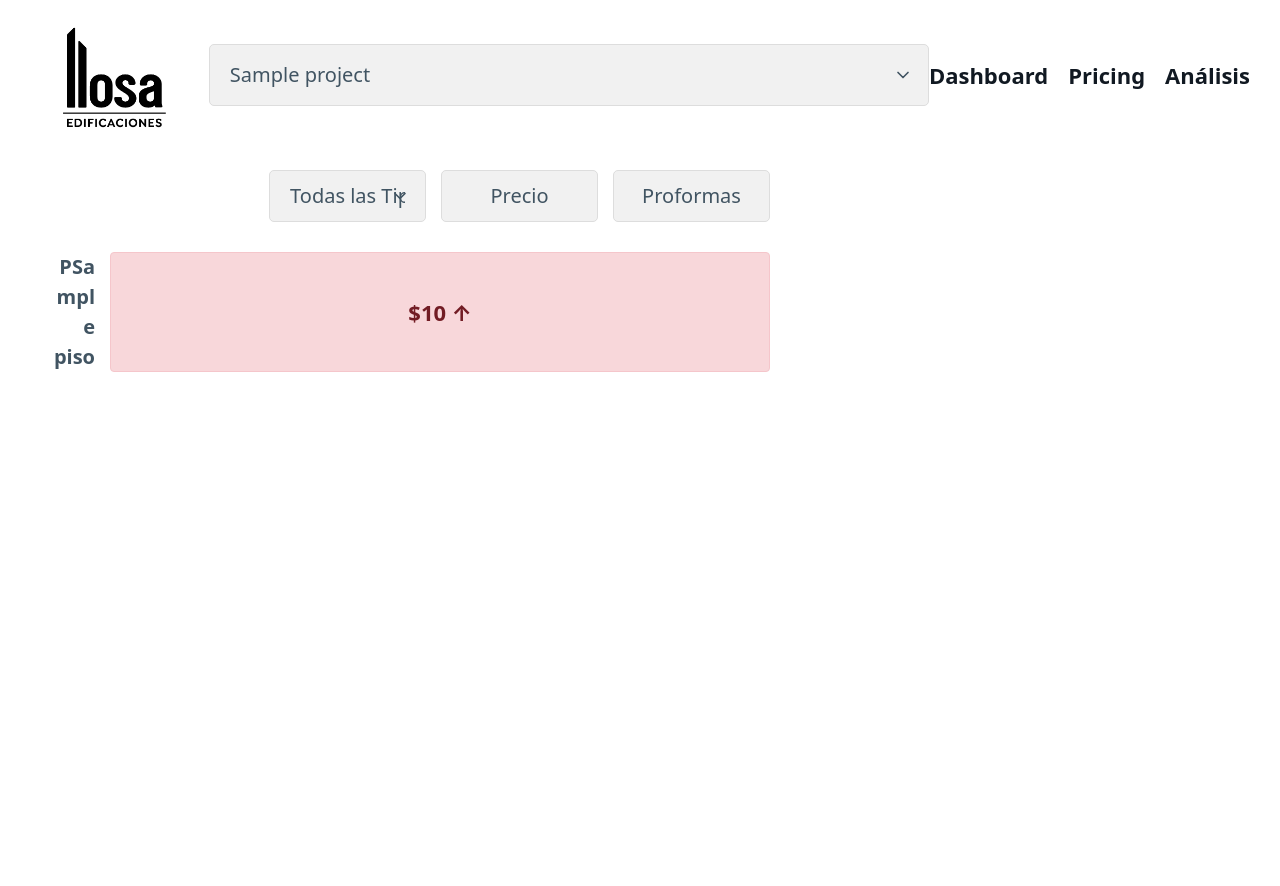
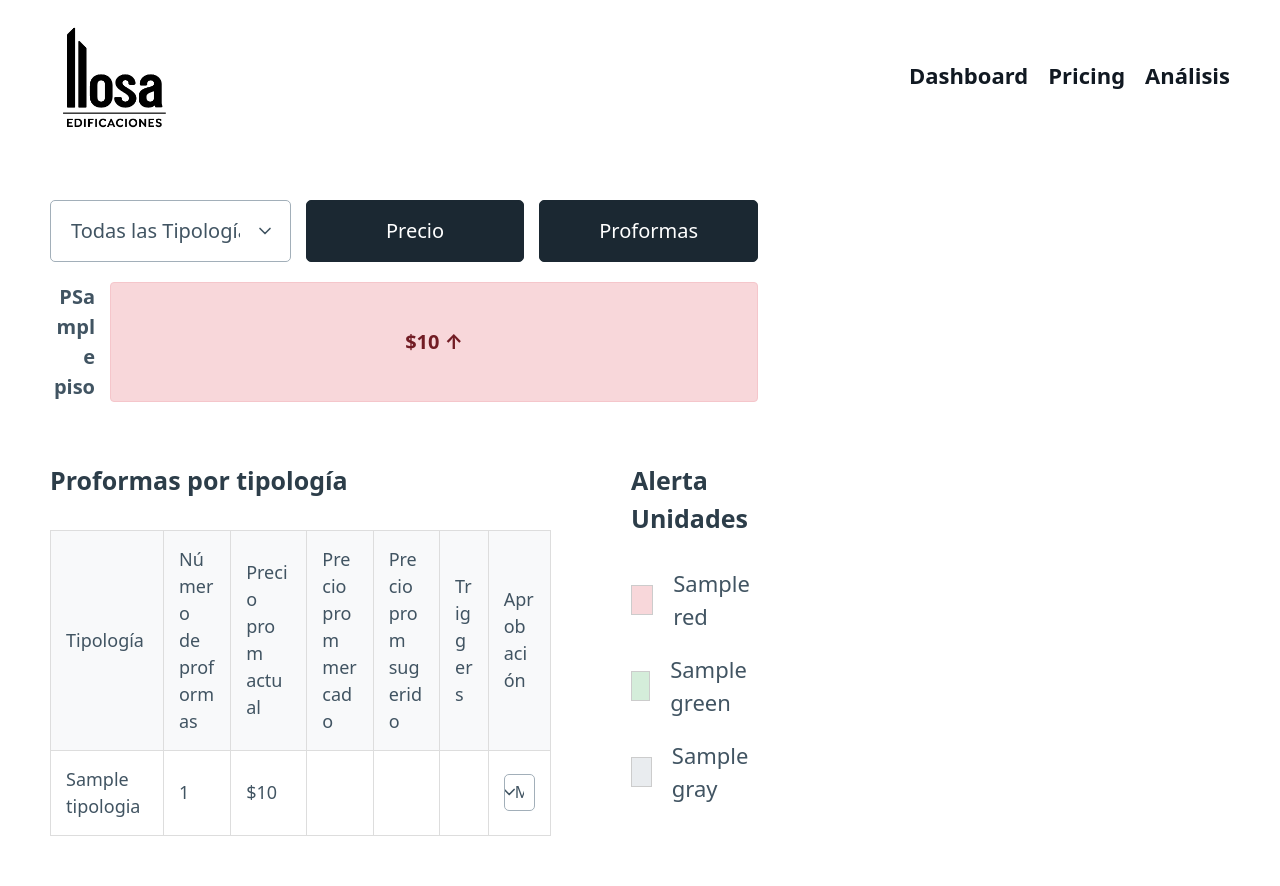
Before and after one commit to RodrigoGDP/web_pricing, a Flask app: template templates/pricing_grid.html in a window 1280 px wide. Before the commit the page ends 372 px from the top, so only its background shows below. Run offline with Flask 3, Linux system fonts and the light colour scheme; the template is opened without the code that fills it: most values are stand-ins (such as "Sample title", 1, 10 or a date in 2020); some libraries are stand-ins or nearby versions.

Commit message:
Implementación inicial de la parrilla de precios y filtros

```diff
--- a/app.py
+++ b/app.py
@@ -2,24 +2,47 @@ import sqlite3
 import random
 from flask import Flask, render_template, request, redirect, url_for
 
+# --- 1. INICIALIZACIÓN DE LA APLICACIÓN ---
 app = Flask(__name__)
 DB_NAME = "database.db"
 
-# ... (El filtro de moneda y la función get_db_connection se mantienen igual) ...
+# --- 2. FILTRO DE MONEDA PERSONALIZADO ---
 @app.template_filter('currency')
 def format_currency(value):
-    if value is None: return "$0"
+    """Formatea un número como una moneda con comas y el símbolo de dólar."""
+    if value is None:
+        return "$0"
     return f"${value:,.0f}"
 
+# --- 3. DATOS DE PRUEBA PARA EL DASHBOARD ORIGINAL ---
+layout_overview_data = {
+    "Tipo 1": {"sold_percentage": 42.8, "average_price": 358},
+    "Tipo 5": {"sold_percentage": 52.5, "average_price": 324},
+    "Tipo 8": {"sold_percentage": 61.2, "average_price": 317},
+    "Tipo 11": {"sold_percentage": 50.4, "average_price": 302},
+}
+
+# --- 4. FUNCIÓN AUXILIAR PARA LA BASE DE DATOS ---
 def get_db_connection():
     conn = sqlite3.connect(DB_NAME)
     conn.row_factory = sqlite3.Row
     return conn
 
-# --- NUEVO: Redirección para la ruta principal ---
+# --- 5. RUTAS DEL DASHBOARD ORIGINAL ---
 @app.route('/')
-def index():
-    # Redirige automáticamente al primer proyecto disponible (o a STILL si existe)
+def dashboard():
+    """Renderiza el dashboard principal."""
+    # (La lógica completa del dashboard se mantiene)
+    return render_template('index.html', data={}, layout_data=layout_overview_data)
+
+@app.route('/update-price/<layout_type>', methods=['POST'])
+def update_price(layout_type):
+    # (Esta función se mantiene para el dashboard original)
+    return "OK"
+
+# --- 6. RUTA DE REDIRECCIÓN PARA LA PARRILLA ---
+@app.route('/pricing')
+def pricing_redirect():
     conn = get_db_connection()
     projects = conn.execute("SELECT DISTINCT nombre_proyecto FROM unidades ORDER BY nombre_proyecto").fetchall()
     conn.close()
@@ -28,76 +51,105 @@ def index():
         return redirect(url_for('pricing', project_name=first_project))
     return "No hay proyectos cargados en la base de datos."
 
-
-# --- NUEVA RUTA DE PRICING GENÉRICA ---
+# --- 7. RUTA PRINCIPAL PARA LA PARRILLA DE PRECIOS ---
 @app.route('/pricing/<project_name>')
 def pricing(project_name):
-    # --- Lógica de la parrilla (antes en still_grid) ---
+    # --- A. CAPTURA DE FILTROS Y CARGA DE DATOS ---
     tipologia_filtro = request.args.get('tipologia')
     vista_actual = request.args.get('vista', 'precio')
 
     conn = get_db_connection()
-    # CAMBIO: Obtenemos todos los proyectos para el selector
     all_projects = conn.execute("SELECT DISTINCT nombre_proyecto FROM unidades ORDER BY nombre_proyecto").fetchall()
-
-    # CAMBIO CRÍTICO: Filtramos las unidades por el proyecto seleccionado en la URL
     units_from_db = conn.execute("SELECT * FROM unidades WHERE nombre_proyecto = ?", (project_name,)).fetchall()
     conn.close()
 
-    # El resto de la lógica ahora opera solo con los datos del proyecto filtrado
     if not units_from_db:
         return render_template('pricing_grid.html', grid={}, all_tipologias=[], all_projects=all_projects, current_project=project_name)
 
     all_tipologias = sorted(list(set(u['nombre_tipologia'] for u in units_from_db)))
 
-    # ... (La lógica de alertas y construcción del grid se mantiene igual) ...
-    tipologias_data = {}
+    # --- B. LÓGICA DE ALERTAS DEL 20% ---
+    tipologias_data_grouped = {}
     for unit in units_from_db:
         tipologia = unit['nombre_tipologia']
-        if tipologia not in tipologias_data: tipologias_data[tipologia] = []
-        tipologias_data[tipologia].append(unit)
+        if tipologia not in tipologias_data_grouped:
+            tipologias_data_grouped[tipologia] = []
+        tipologias_data_grouped[tipologia].append(unit)
+
     unidades_con_alerta = set()
-    for tipologia, units_in_tipo in tipologias_data.items():
+    for tipologia, units_in_tipo in tipologias_data_grouped.items():
         total_units = len(units_in_tipo)
         sold_units = sum(1 for u in units_in_tipo if u['estado_comercial'].lower() == 'vendido')
         sold_percentage = (sold_units / total_units * 100) if total_units > 0 else 0
         if sold_percentage >= 20.0:
             for u in units_in_tipo:
-                if u['estado_comercial'].lower() != 'vendido': unidades_con_alerta.add(u['codigo'])
+                if u['estado_comercial'].lower() != 'vendido':
+                    unidades_con_alerta.add(u['codigo'])
+
+    # --- C. CÁLCULOS PARA LA TABLA DE APROBACIÓN Y LEYENDA ---
+    approval_table_data = []
+    legend_data = {'red': 0, 'green': 0, 'gray': 0}
+
+    for tipologia_name in all_tipologias:
+        units_in_tipo = tipologias_data_grouped.get(tipologia_name, [])
+        total_proformas = sum(u['proformas_count'] for u in units_in_tipo)
+        precios_m2 = [u['precio_m2'] for u in units_in_tipo if u['precio_m2'] > 0]
+        avg_precio_m2 = sum(precios_m2) / len(precios_m2) if precios_m2 else 0
+        approval_table_data.append({
+            'tipologia': tipologia_name,
+            'total_proformas': total_proformas,
+            'avg_precio_m2': avg_precio_m2,
+        })
+
+    # --- D. CONSTRUCCIÓN DE LA PARRILLA Y CÁLCULO DE LEYENDA ---
     grid_data = {}
     for unit in units_from_db:
+        # Lógica de Leyenda
+        if unit['estado_comercial'].lower() == 'vendido':
+            legend_data['gray'] += 1
+        elif unit['codigo'] in unidades_con_alerta:
+            legend_data['red'] += 1
+        else: # Disponible y sin alerta
+            legend_data['green'] += 1
+
+        # Lógica de Parrilla
         piso = unit['piso']
-        if piso not in grid_data: grid_data[piso] = []
-        alerta_status = 'normal'
-        if unit['codigo'] in unidades_con_alerta: alerta_status = 'subir_precio'
-        css_class = ''
-        if tipologia_filtro and unit['nombre_tipologia'] != tipologia_filtro: css_class = 'difuminado'
+        if piso not in grid_data:
+            grid_data[piso] = []
+        alerta_status = 'subir_precio' if unit['codigo'] in unidades_con_alerta else 'normal'
+        css_class = 'difuminado' if tipologia_filtro and unit['nombre_tipologia'] != tipologia_filtro else ''
+
         processed_unit = {
-            'codigo': unit['codigo'], 'estado_comercial': unit['estado_comercial'].strip().capitalize(),
+            'codigo': unit['codigo'], 'estado_comercial': unit['estado_comercial'],
             'precio_venta': unit['precio_venta'], 'precio_lista': unit['precio_lista'],
             'nombre_tipologia': unit['nombre_tipologia'], 'alerta_status': alerta_status,
             'proformas_count': unit['proformas_count'], 'css_class': css_class
         }
         grid_data[piso].append(processed_unit)
+
     try:
         sorted_floors = sorted(grid_data.keys(), key=lambda p: int(''.join(filter(str.isdigit, p or '0'))), reverse=True)
     except (ValueError, TypeError):
         sorted_floors = sorted(grid_data.keys(), reverse=True)
+
     sorted_grid_data = {floor: grid_data[floor] for floor in sorted_floors}
     max_columns = max(len(units) for units in sorted_grid_data.values()) if sorted_grid_data else 0
 
-    # Lógica para decidir qué plantilla renderizar (sin cambios)
+    # --- E. RENDERIZADO FINAL (HTMX o carga completa) ---
     if request.headers.get('HX-Request') == 'true':
-        return render_template('_grid_container.html', grid=sorted_grid_data, max_columns=max_columns, vista_actual=vista_actual)
+        return render_template('_grid_and_filters_partial.html',
+                               grid=sorted_grid_data, all_tipologias=all_tipologias,
+                               current_project=project_name, tipologia_filtro=tipologia_filtro,
+                               vista_actual=vista_actual, max_columns=max_columns)
     else:
         return render_template('pricing_grid.html',
-                               grid=sorted_grid_data,
-                               all_tipologias=all_tipologias,
-                               all_projects=all_projects,
-                               current_project=project_name,
-                               tipologia_filtro=tipologia_filtro,
-                               vista_actual=vista_actual,
-                               max_columns=max_columns)
+                               grid=sorted_grid_data, all_tipologias=all_tipologias,
+                               all_projects=all_projects, current_project=project_name,
+                               tipologia_filtro=tipologia_filtro, vista_actual=vista_actual,
+                               max_columns=max_columns,
+                               approval_table_data=approval_table_data,
+                               legend_data=legend_data)
 
+# --- 8. INICIO DE LA APLICACIÓN ---
 if __name__ == '__main__':
     app.run(debug=True)
--- a/static/css/style.css
+++ b/static/css/style.css
@@ -1,70 +1,64 @@
-/* --- ESTILOS DE LAYOUT PRINCIPAL --- */
-.main-layout-grid {
-    display: grid;
-    /* CAMBIO CRÍTICO: Aumentamos el ancho de la columna principal a 75% */
-    grid-template-columns: 60% 1fr;
-    gap: 2rem;
-    padding: 1rem 1.5rem 1.5rem 2.5rem;
-}
-
-/* --- ESTILOS DE LA CABECERA (HEADER) --- */
+/* --- ESTILOS DE CABECERA Y LAYOUT --- */
 .site-header {
-    padding: 1rem 1.5rem 1rem 2.5rem;
+    padding: 1rem 2.5rem;
     display: flex;
     justify-content: space-between;
     align-items: center;
 }
-.header-left-section {
-    /* CAMBIO: Hacemos que ocupe el mismo ancho que la columna principal */
-    width: 75%;
+.main-nav a {
+    font-size: 1.1em;
+    font-weight: 600;
+    color: #111922;
+}
+.main-content-area {
+    padding: 1rem 2.5rem;
+}
+
+/* --- CONTENEDOR DE LA PÁGINA DE PRICING --- */
+.pricing-page-wrapper {
+    width: 60%; /* Ancho principal que pediste */
+}
+
+/* --- BARRA DE FILTROS --- */
+.main-filter-bar {
     display: flex;
-    align-items: center;
-    gap: 1.5rem;
-}
-.logo-area { flex-shrink: 0; }
-.project-selector-wrapper { flex-grow: 1; }
-.project-selector-wrapper select {
-    width: 100%;
-    margin-bottom: 0;
-    background-color: #f1f1f1;
-    border: 1px solid #ddd;
-}
-.main-nav { flex-shrink: 0; }
-.main-nav a { font-size: 1.1em; font-weight: 600; color: #111922; }
-
-/* --- ESTILOS PARA LA PÁGINA DE PRICING --- */
-/* NO HAY CAMBIOS en la estructura de la página de pricing,
-   ahora está contenida dentro del layout principal */
-.secondary-filter-bar {
-    display: flex;
-    justify-content: flex-end;
+    justify-content: space-between;
     align-items: center;
     margin-bottom: 1.5rem;
+    gap: 1rem;
 }
 .filter-group {
     display: flex;
     gap: 0.75rem;
+    align-items: center;
+}
+.right-filters {
+    justify-content: flex-end; /* Alinea los filtros secundarios a la derecha de su contenedor */
 }
 
-/* ESTILOS DE BOTONES RESTAURADOS Y CORREGIDOS */
-.secondary-filter-bar select, .secondary-filter-bar button {
+/* Estilos para selectores y botones */
+.main-filter-bar select, .main-filter-bar button {
     margin-bottom: 0;
     background-color: #f1f1f1 !important;
     border: 1px solid #ddd !important;
     color: var(--pico-muted-color) !important;
     padding: 0.5rem 1rem;
 }
-.secondary-filter-bar button.active-view {
-    background-color: var(--pico-primary-background) !important;
-    color: var(--pico-primary-inverse) !important;
-    border-color: var(--pico-primary-border) !important;
+.main-filter-bar button.active-view {
+    background-color: #4a5568 !important;
+    color: #edf2f7 !important;
+    border-color: #718096 !important;
+}
+.right-filters select[name="tipologia"] {
+    width: 250px; /* Ancho aumentado para el botón de tipologías */
 }
 
-/* --- ESTILOS PARA LA PARRILLA DE PRECIOS --- */
+/* --- ESTILOS PARA LA PARRILLA --- */
 .grid-container {
     display: grid;
     grid-template-columns: 60px 1fr;
     gap: 10px 0;
+    margin-bottom: 3rem; /* Espacio entre la parrilla y la tabla de abajo */
 }
 .floor-label {
     grid-column: 1 / 2;
@@ -79,11 +73,11 @@
     gap: 8px;
 }
 
-/* Estilo base para cada celda de unidad */
 .unidad {
     border: 1px solid #ccc;
     border-radius: 4px;
-    min-height: 80px;
+    min-height: 75px;
+    min-width: 110px;
     display: flex;
     justify-content: center;
     align-items: center;
@@ -96,9 +90,62 @@
 .unidad.alerta-subir { background-color: #f8d7da; color: #721c24; border-color: #f5c6cb; }
 .unidad.difuminado { opacity: 0.25; }
 
-/* Estilo unificado para el contenido de las celdas */
 .unit-content {
-    font-size: 1.1em;
+    font-size: 1.0em;
     font-weight: bold;
     line-height: 1;
 }
+
+/* --- ESTILOS PARA LA SECCIÓN INFERIOR --- */
+.bottom-section-grid {
+    display: grid;
+    grid-template-columns: 3fr 1fr; /* La tabla ocupa 3/4, la leyenda 1/4 */
+    gap: 2rem;
+    align-items: start;
+}
+
+.approval-table-container h3, .legend-container h3 {
+    margin-bottom: 1.5rem;
+    font-size: 1.25em;
+}
+
+.approval-table {
+    width: 100%;
+    border-collapse: collapse;
+}
+.approval-table th, .approval-table td {
+    border: 1px solid #ddd;
+    padding: 0.75rem;
+    text-align: left;
+    font-size: 0.9em;
+    vertical-align: middle;
+}
+.approval-table th {
+    background-color: #f8f9fa;
+    word-break: break-word; /* Permite que los headers largos se rompan en varias líneas */
+}
+.approval-table select {
+    font-size: 0.9em;
+    padding: 0.25rem 0.5rem;
+    margin: 0;
+    width: 100%;
+}
+
+.legend-container {
+    padding-left: 2rem;
+}
+.legend-item {
+    display: flex;
+    align-items: center;
+    gap: 1rem;
+    margin-bottom: 1rem;
+    font-size: 1.1em;
+}
+.color-box {
+    width: 30px;
+    height: 30px;
+    border: 1px solid #ccc;
+}
+.color-box.red { background-color: #f8d7da; }
+.color-box.green { background-color: #d4edda; }
+.color-box.gray { background-color: #e9ecef; }
--- /dev/null
+++ b/templates/_grid_and_filters_partial.html
@@ -0,0 +1,28 @@
+<!-- Este parcial contiene los filtros y la parrilla para que se puedan actualizar juntos -->
+<div class="secondary-filter-bar">
+    <div class="filter-group">
+        <select name="tipologia"
+                hx-get="{{ url_for('pricing', project_name=current_project) }}"
+                hx-target="#pricing-content-wrapper"
+                hx-trigger="change"
+                hx-swap="innerHTML">
+            <option value="">Todas las Tipologías</option>
+            {% for tipo in all_tipologias %}
+                <option value="{{ tipo }}" {% if tipo == tipologia_filtro %}selected{% endif %}>{{ tipo }}</option>
+            {% endfor %}
+        </select>
+
+        <button class="contrast {% if vista_actual == 'precio' %}active-view{% endif %}"
+                hx-get="{{ url_for('pricing', project_name=current_project, vista='precio') }}"
+                hx-target="#pricing-content-wrapper"
+                hx-swap="innerHTML"
+                hx-include="[name='tipologia']">Precio</button>
+        <button class="contrast {% if vista_actual == 'proformas' %}active-view{% endif %}"
+                hx-get="{{ url_for('pricing', project_name=current_project, vista='proformas') }}"
+                hx-target="#pricing-content-wrapper"
+                hx-swap="innerHTML"
+                hx-include="[name='tipologia']">Proformas</button>
+    </div>
+</div>
+
+{% include '_grid_container.html' %}
--- a/templates/base.html
+++ b/templates/base.html
@@ -20,7 +20,6 @@
   </head>
   <body>
     <header class="container-fluid site-header">
-      <div class="header-left-section">
       <div class="logo-area">
         <a href="/"
           ><img
@@ -29,25 +28,17 @@
             alt="Logo Llosa"
         /></a>
       </div>
-        <div class="project-selector-wrapper">
-          {% block project_selector %}{% endblock %}
-        </div>
-      </div>
       <nav class="main-nav">
         <ul>
           <li><a href="/">Dashboard</a></li>
-          <li><a href="/">Pricing</a></li>
+          <li><a href="/pricing">Pricing</a></li>
           <li><a href="#">Análisis</a></li>
         </ul>
       </nav>
     </header>
 
-    <!-- VOLVEMOS A LA ESTRUCTURA DE 2 COLUMNAS -->
-    <div class="main-layout-grid">
-      <main class="main-content">{% block content %}{% endblock %}</main>
-      <aside class="sidebar-placeholder">
-        <!-- Espacio vacío de la derecha -->
-      </aside>
-    </div>
+    <main class="container-fluid main-content-area">
+      {% block content %}{% endblock %}
+    </main>
   </body>
 </html>
--- a/templates/pricing_grid.html
+++ b/templates/pricing_grid.html
@@ -1,46 +1,73 @@
-{% extends "base.html" %}
+{% extends "base.html" %} {% block content %}
+<div class="pricing-page-wrapper">
+  <!-- Barra de filtros (sin cambios) -->
+  <div class="main-filter-bar">
+    <!-- ... (código de los filtros) ... -->
+  </div>
 
-{% block project_selector %}
-    <!-- CAMBIO: El selector ahora es dinámico y funcional -->
-    <select name="project" onchange="window.location.href='/pricing/' + this.value">
-        {% for project in all_projects %}
-            <option value="{{ project.nombre_proyecto }}" {% if project.nombre_proyecto == current_project %}selected{% endif %}>
-                {{ project.nombre_proyecto }}
-            </option>
-        {% endfor %}
-    </select>
-{% endblock %}
+  <!-- Contenedor para la parrilla y los filtros secundarios -->
+  <div id="pricing-content-wrapper">
+    {% include '_grid_and_filters_partial.html' %}
+  </div>
 
-{% block content %}
-    <div class="secondary-filter-bar">
-        <div class="filter-group"></div>
-        <div class="filter-group">
-            <select name="tipologia"
-                    hx-get="{{ url_for('pricing', project_name=current_project) }}"
-                    hx-target=".grid-container"
-                    hx-trigger="change"
-                    hx-swap="outerHTML"
-                    hx-include="[name='vista']">
-                <option value="">Todas las Tipologías</option>
-                {% for tipo in all_tipologias %}
-                    <option value="{{ tipo }}" {% if tipo == tipologia_filtro %}selected{% endif %}>{{ tipo }}</option>
-                {% endfor %}
-            </select>
-
-            <!-- CAMBIO CRÍTICO: Los botones ahora usan HTMX para mantener los filtros -->
-            <input type="hidden" name="vista" value="{{ vista_actual }}">
-            <button class="contrast {% if vista_actual == 'precio' %}active-view{% endif %}"
-                    hx-get="{{ url_for('pricing', project_name=current_project, vista='precio') }}"
-                    hx-target=".grid-container"
-                    hx-swap="outerHTML"
-                    hx-include="[name='tipologia']">Precio</button>
-            <button class="contrast {% if vista_actual == 'proformas' %}active-view{% endif %}"
-                    hx-get="{{ url_for('pricing', project_name=current_project, vista='proformas') }}"
-                    hx-target=".grid-container"
-                    hx-swap="outerHTML"
-                    hx-include="[name='tipologia']">Proformas</button>
-        </div>
+  <!-- NUEVO: Contenedor para la sección inferior (Tabla + Leyenda) -->
+  <div class="bottom-section-grid">
+    <!-- Columna de la Tabla de Aprobación -->
+    <div class="approval-table-container">
+      <h3>Proformas por tipología</h3>
+      <table class="approval-table">
+        <thead>
+          <tr>
+            <th>Tipología</th>
+            <th>Número de proformas</th>
+            <th>Precio prom actual</th>
+            <th>Precio prom mercado</th>
+            <th>Precio prom sugerido</th>
+            <th>Triggers</th>
+            <th>Aprobación</th>
+          </tr>
+        </thead>
+        <tbody>
+          {% for row in approval_table_data %}
+          <tr>
+            <td>{{ row.tipologia }}</td>
+            <td>{{ row.total_proformas }}</td>
+            <td>{{ row.avg_precio_m2|currency }}</td>
+            <td></td>
+            <!-- Vacío por ahora -->
+            <td></td>
+            <!-- Vacío por ahora -->
+            <td></td>
+            <!-- Vacío por ahora -->
+            <td>
+              <select>
+                <option>Modificar</option>
+                <option>Aprobar</option>
+                <option>Rechazado</option>
+              </select>
+            </td>
+          </tr>
+          {% endfor %}
+        </tbody>
+      </table>
     </div>
 
-    {% include '_grid_container.html' %}
+    <!-- Columna de la Leyenda -->
+    <div class="legend-container">
+      <h3>Alerta Unidades</h3>
+      <div class="legend-item">
+        <span class="color-box red"></span>
+        <span>{{ legend_data.red }}</span>
+      </div>
+      <div class="legend-item">
+        <span class="color-box green"></span>
+        <span>{{ legend_data.green }}</span>
+      </div>
+      <div class="legend-item">
+        <span class="color-box gray"></span>
+        <span>{{ legend_data.gray }}</span>
+      </div>
+    </div>
+  </div>
+</div>
 {% endblock %}
```
Also changed, not shown: init_db.py (+13 -26 lines). Lines whose indentation alone changed are shown as unchanged.
